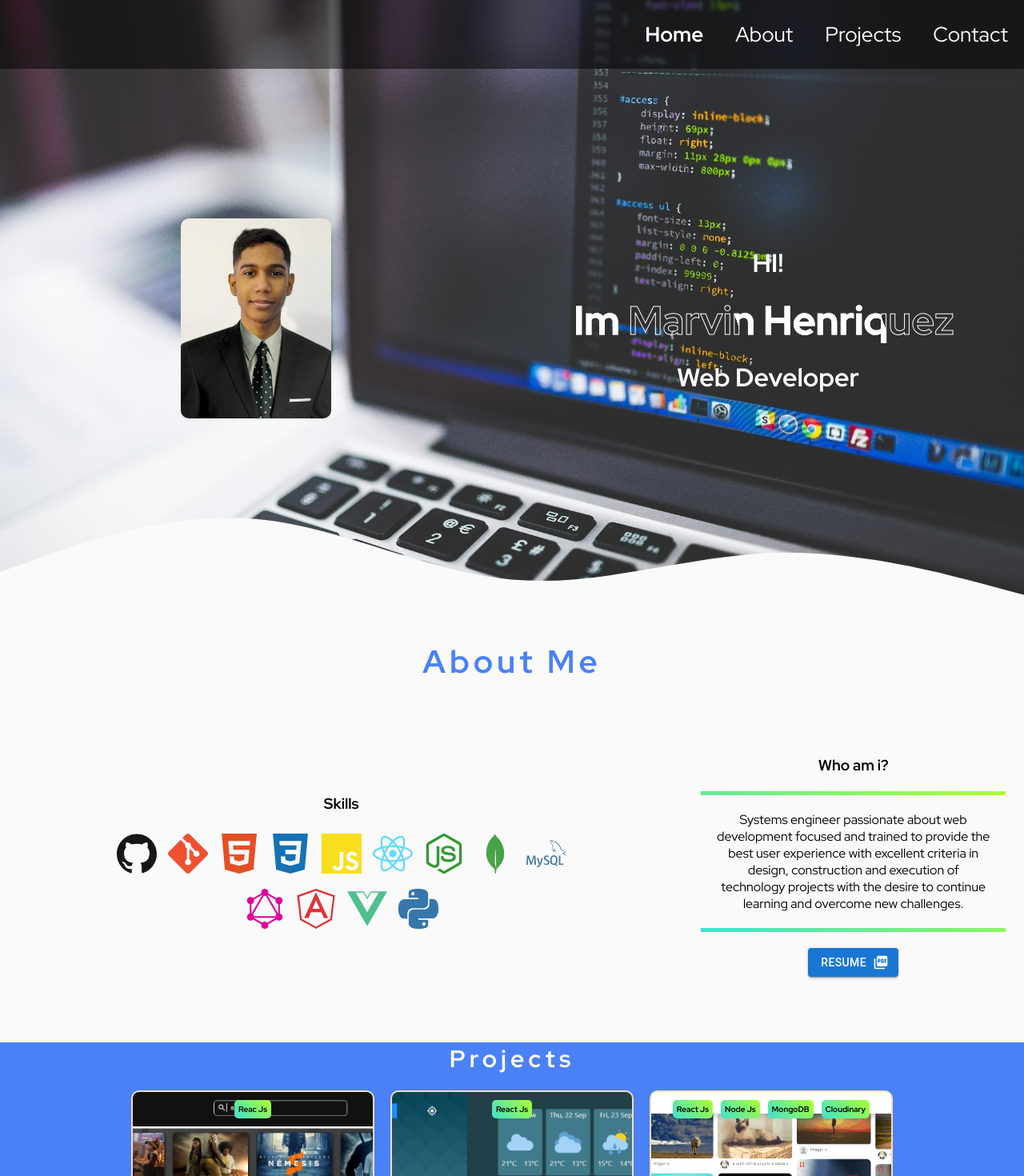
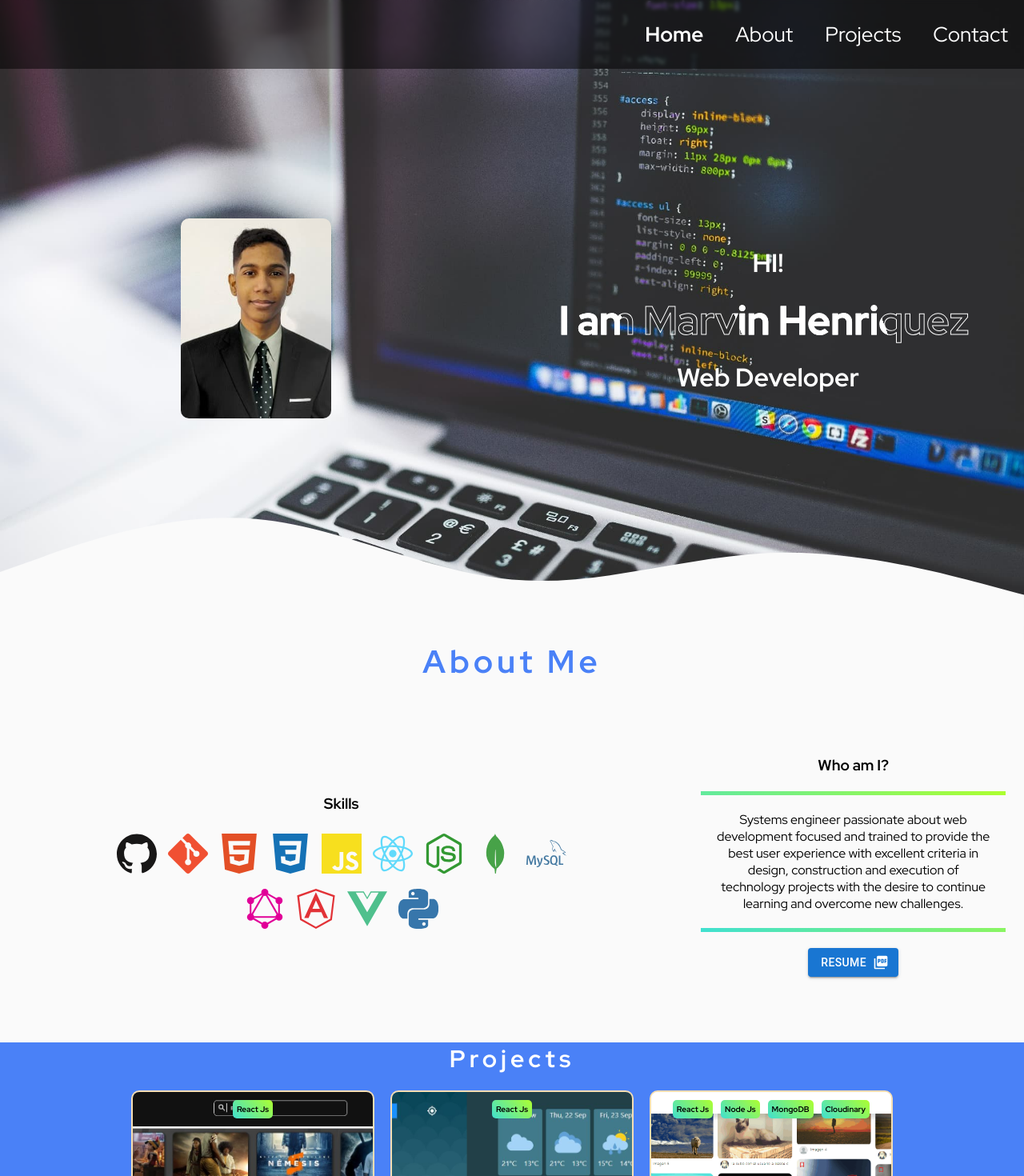
Before and after one commit to marvinel/portfolio, a React (Create React App) app: page / in a window 1280 px wide. Shown: the top 1470 px of the page at 80% size. Built offline with nearby package versions, Linux system fonts and the light colour scheme.

Commit message:
improved code

```diff
--- a/src/components/About.js
+++ b/src/components/About.js
@@ -47,7 +47,7 @@ function About() {
                                     <span id='Tooltip' className='Tooltip'> {item.tec}</span>
 
 
-                                    <svg style={{fill:`${item.color}`, width:"50px"}} role="img" viewBox="0 0 24 24" xmlns="http://www.w3.org/2000/svg"><title>React</title><path d={item.svg}/></svg>
+                                    <svg style={{fill:`${item.color}`, width:"50px"}} role="img" viewBox="0 0 24 24" xmlns="http://www.w3.org/2000/svg"><title>{item.tec}</title><path d={item.svg}/></svg>
                                { //<img src={item.img} alt={item.tec} width="50px" />
                                }
                                 </div>
@@ -56,7 +56,7 @@ function About() {
                     </div>
                 </div>
                 <div className='Me'>
-                    <h3>Who am i?</h3>
+                    <h3>Who am I?</h3>
                     <p>Systems engineer passionate about web development focused and
                         trained to provide the best user experience with excellent criteria in
                         design, construction and execution of technology projects with the
--- a/src/components/Home.js
+++ b/src/components/Home.js
@@ -18,7 +18,7 @@ function Home() {
                 <div className="Home-left">
                     <h1>
                         <span style-='--content: "Develop."'> HI! </span>
-                        <span className="Name" > Im Marvin Henriquez </span>
+                        <span className="Name" > I am Marvin Henriquez </span>
                         <span > Web Developer </span>
                     </h1>
                 </div>
--- a/src/components/Projects.js
+++ b/src/components/Projects.js
@@ -7,7 +7,7 @@ import { useEffect } from 'react';
 
 function Projects() {
   const proyectos = [
-    { id: 1, link: "https://marfilms.netlify.app/", name: "Marfilms", descripcion: "Web page where a list of the latest movies is shown, you can also search for a specific one and it shows you recommended movies.", tecnologias: ["Reac Js"] },
+    { id: 1, link: "https://marfilms.netlify.app/", name: "Marfilms", descripcion: "Web page where a list of the latest movies is shown, you can also search for a specific one and it shows you recommended movies.", tecnologias: ["React Js"] },
     { id: 2, link: "https://climappte.netlify.app/", name: "Climappte", descripcion: "Weather website where you can find out about the weather in any city you want.", tecnologias: ["React Js"] },
     { id: 3, link: "https://quinterest.netlify.app/", name: "Quinterest", descripcion: "This Application is based on Pinterest where you can register to explore images of other users, upload your own images and save the ones you like the most.", tecnologias: ["React Js", "Node Js", "MongoDB", "Cloudinary"] }
   ]
```
